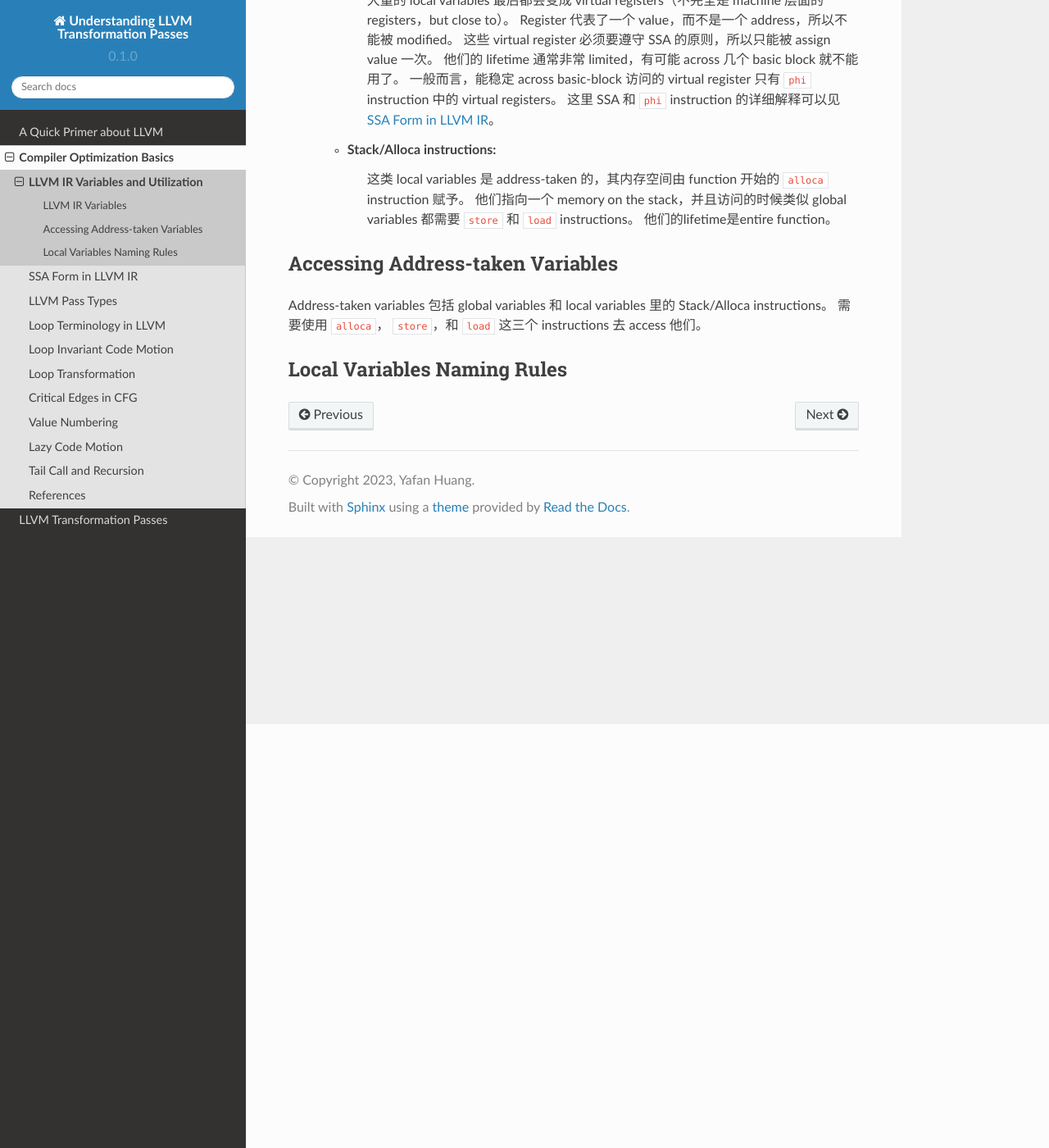
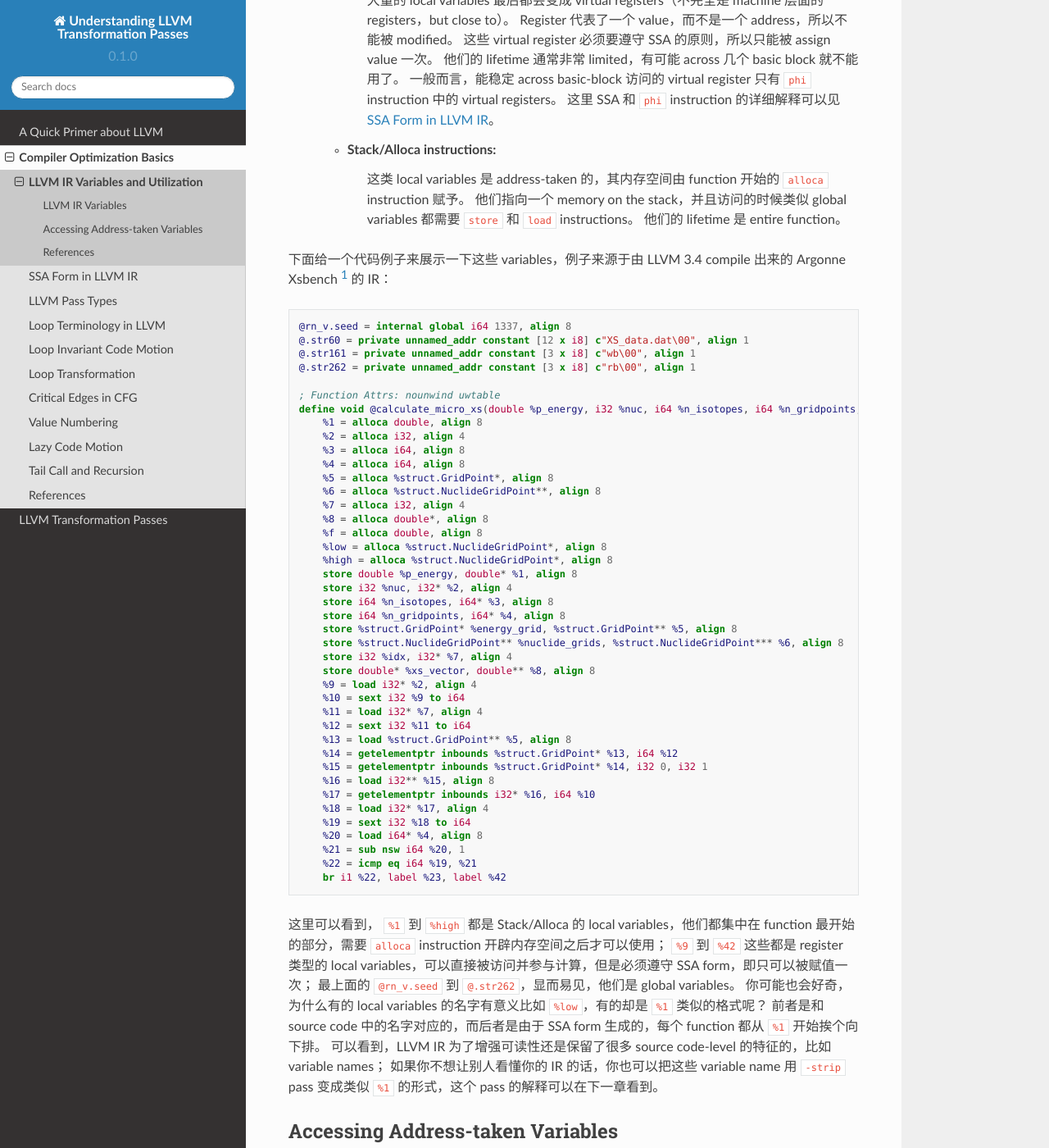
Before and after one commit to hyfshishen/understanding-llvm-transformation-passes, a Sphinx documentation site: the page built from docs/source/compiler-basics/llvm-ir-variables-and-utilization.rst, in a window 1280 px wide and 1400 px high, scrolled down 517 px. Shown: the whole window at 82% size. Built offline with Sphinx 7.4.7 and the Read the Docs theme 2.0.0, drawn with Linux system fonts in a browser that asks for light colours; some of the changed text lies outside the part shown.

Commit message:
updating

```diff
--- a/docs/source/compiler-basics/llvm-ir-variables-and-utilization.rst
+++ b/docs/source/compiler-basics/llvm-ir-variables-and-utilization.rst
@@ -26,15 +26,68 @@ LLVM IR 里有两种 variables，分别是 global variables 和 local variables
 
         这类 local variables 是 address-taken 的，其内存空间由 function 开始的 ``alloca`` instruction 赋予。
         他们指向一个 memory on the stack，并且访问的时候类似 global variables 都需要 ``store`` 和 ``load`` instructions。
-        他们的lifetime是entire function。
+        他们的 lifetime 是 entire function。
 
+下面给一个代码例子来展示一下这些 variables，例子来源于由 LLVM 3.4 compile 出来的 Argonne Xsbench [#ref1]_ 的 IR：
 
+.. code-block:: llvm
 
+    @rn_v.seed = internal global i64 1337, align 8
+    @.str60 = private unnamed_addr constant [12 x i8] c"XS_data.dat\00", align 1
+    @.str161 = private unnamed_addr constant [3 x i8] c"wb\00", align 1
+    @.str262 = private unnamed_addr constant [3 x i8] c"rb\00", align 1
+
+    ; Function Attrs: nounwind uwtable
+    define void @calculate_micro_xs(double %p_energy, i32 %nuc, i64 %n_isotopes, i64 %n_gridpoints, %struct.GridPoint* noalias %energy_grid, %struct.NuclideGridPoint** noalias %nuclide_grids, i32 %idx, double* noalias %xs_vector) #0 {
+        %1 = alloca double, align 8
+        %2 = alloca i32, align 4
+        %3 = alloca i64, align 8
+        %4 = alloca i64, align 8
+        %5 = alloca %struct.GridPoint*, align 8
+        %6 = alloca %struct.NuclideGridPoint**, align 8
+        %7 = alloca i32, align 4
+        %8 = alloca double*, align 8
+        %f = alloca double, align 8
+        %low = alloca %struct.NuclideGridPoint*, align 8
+        %high = alloca %struct.NuclideGridPoint*, align 8
+        store double %p_energy, double* %1, align 8
+        store i32 %nuc, i32* %2, align 4
+        store i64 %n_isotopes, i64* %3, align 8
+        store i64 %n_gridpoints, i64* %4, align 8
+        store %struct.GridPoint* %energy_grid, %struct.GridPoint** %5, align 8
+        store %struct.NuclideGridPoint** %nuclide_grids, %struct.NuclideGridPoint*** %6, align 8
+        store i32 %idx, i32* %7, align 4
+        store double* %xs_vector, double** %8, align 8
+        %9 = load i32* %2, align 4
+        %10 = sext i32 %9 to i64
+        %11 = load i32* %7, align 4
+        %12 = sext i32 %11 to i64
+        %13 = load %struct.GridPoint** %5, align 8
+        %14 = getelementptr inbounds %struct.GridPoint* %13, i64 %12
+        %15 = getelementptr inbounds %struct.GridPoint* %14, i32 0, i32 1
+        %16 = load i32** %15, align 8
+        %17 = getelementptr inbounds i32* %16, i64 %10
+        %18 = load i32* %17, align 4
+        %19 = sext i32 %18 to i64
+        %20 = load i64* %4, align 8
+        %21 = sub nsw i64 %20, 1
+        %22 = icmp eq i64 %19, %21
+        br i1 %22, label %23, label %42
+
+这里可以看到， ``%1`` 到 ``%high`` 都是 Stack/Alloca 的 local variables，他们都集中在 function 最开始的部分，需要 ``alloca`` instruction 开辟内存空间之后才可以使用；
+``%9`` 到 ``%42`` 这些都是 register 类型的 local variables，可以直接被访问并参与计算，但是必须遵守 SSA form，即只可以被赋值一次；
+最上面的 ``@rn_v.seed`` 到 ``@.str262``，显而易见，他们是 global variables。
+你可能也会好奇，为什么有的 local variables 的名字有意义比如 ``%low``，有的却是 ``%1`` 类似的格式呢？
+前者是和 source code 中的名字对应的，而后者是由于 SSA form 生成的，每个 function 都从 ``%1`` 开始挨个向下排。
+可以看到，LLVM IR 为了增强可读性还是保留了很多 source code-level 的特征的，比如 variable names；
+如果你不想让别人看懂你的 IR 的话，你也可以把这些 variable name 用 ``-strip`` pass 变成类似 ``%1`` 的形式，这个 pass 的解释可以在下一章看到。
 
 Accessing Address-taken Variables
 --------
 Address-taken variables 包括 global variables 和 local variables 里的 Stack/Alloca instructions。
 需要使用 ``alloca``，  ``store``，和 ``load`` 这三个 instructions 去 access 他们。
 
-Local Variables Naming Rules
+
+References
 --------
+.. [#ref1] Argonne National Lab, XSBench: https://github.com/ANL-CESAR/XSBench
```
